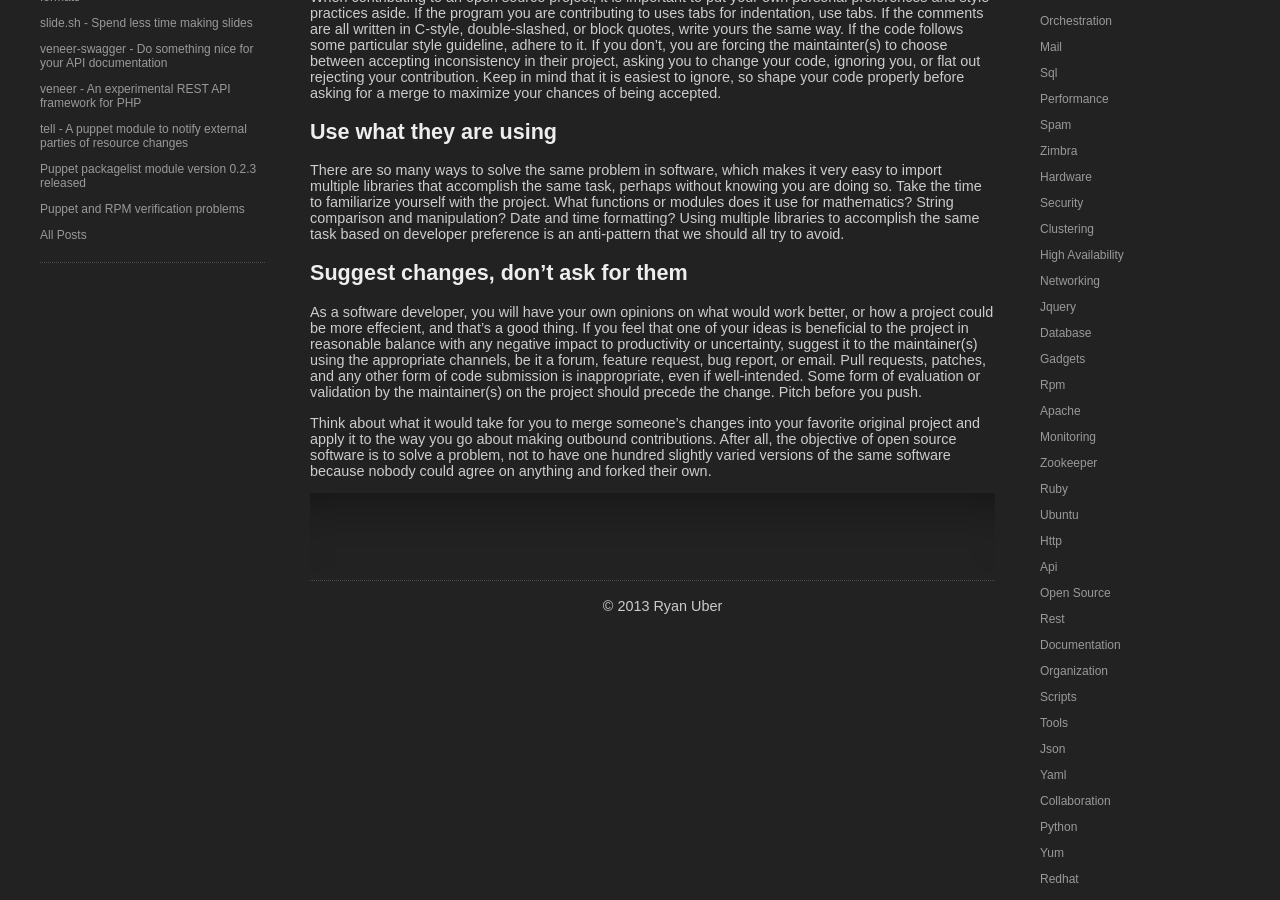
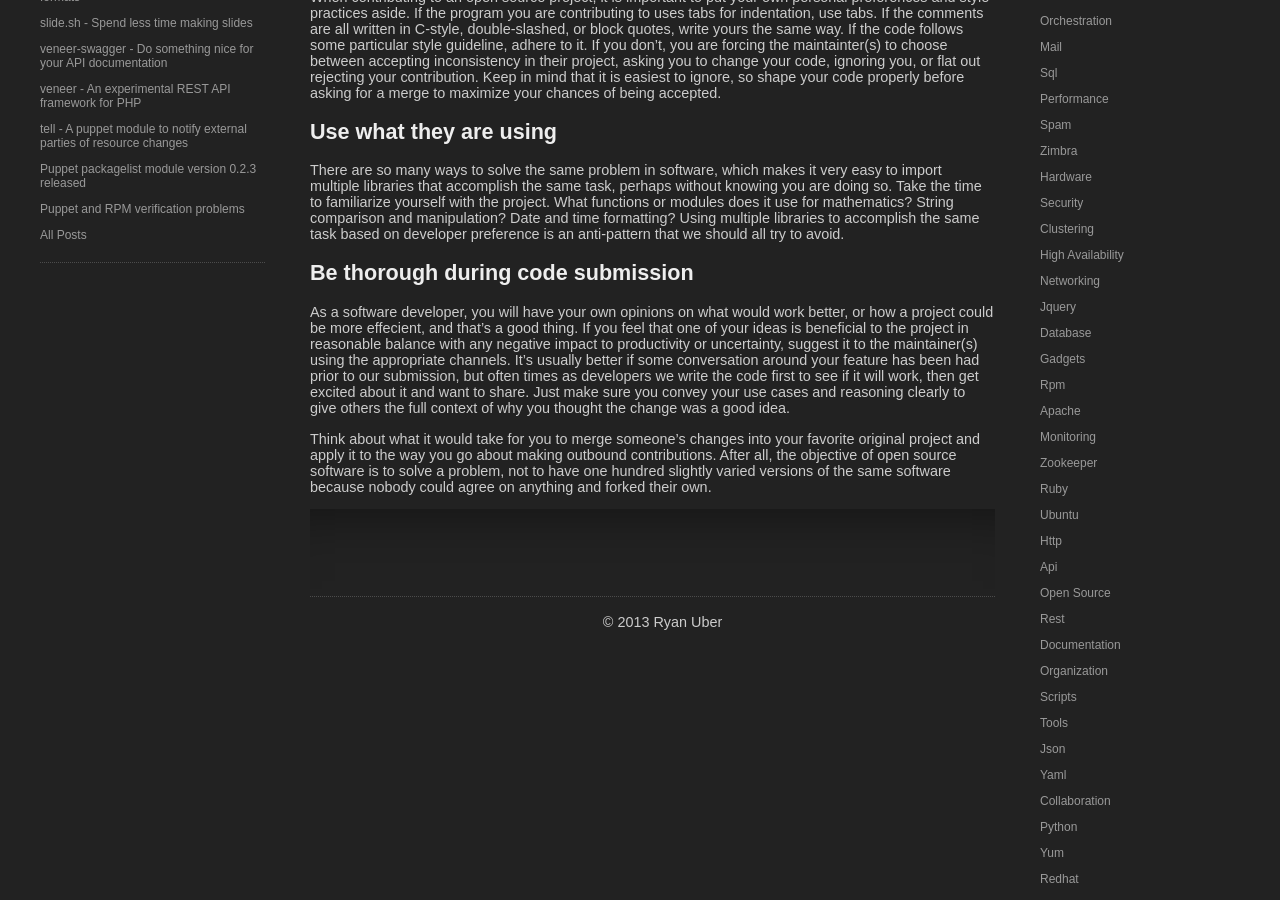
Before and after one commit to prateekiiest/prateekiie.github.io, a Jekyll site: the page built from _posts/2013-07-09-opensource-contributors-angle.md, in a window 1280 px wide and 900 px high, scrolled down 368 px. Built offline with Jekyll 4.4.1, drawn with Linux system fonts in a browser that asks for light colours; nearby versions of some CDN libraries; library files that are not in the unit come from our copies; Markdown is read by kramdown in place of the engine named in the settings.

Commit message:
Revised post on open source contribution from recent experiences

```diff
--- a/_posts/2013-07-09-opensource-contributors-angle.md
+++ b/_posts/2013-07-09-opensource-contributors-angle.md
@@ -44,17 +44,18 @@ comparison and manipulation? Date and time formatting? Using multiple libraries
 to accomplish the same task based on developer preference is an anti-pattern
 that we should all try to avoid.
 
-## Suggest changes, don't ask for them
+## Be thorough during code submission
 
 As a software developer, you will have your own opinions on what would work
 better, or how a project could be more effecient, and that's a good thing. If
 you feel that one of your ideas is beneficial to the project in reasonable
 balance with any negative impact to productivity or uncertainty, suggest it to
-the maintainer(s) using the appropriate channels, be it a forum, feature
-request, bug report, or email. Pull requests, patches, and any other form of
-code submission is inappropriate, even if well-intended. Some form of evaluation
-or validation by the maintainer(s) on the project should precede the change.
-Pitch before you push.
+the maintainer(s) using the appropriate channels. It's usually better if some
+conversation around your feature has been had prior to our submission, but often
+times as developers we write the code first to see if it will work, then get
+excited about it and want to share. Just make sure you convey your use cases and
+reasoning clearly to give others the full context of why you thought the change
+was a good idea.
 
 Think about what it would take for you to merge someone's changes into your
 favorite original project and apply it to the way you go about making outbound
```
